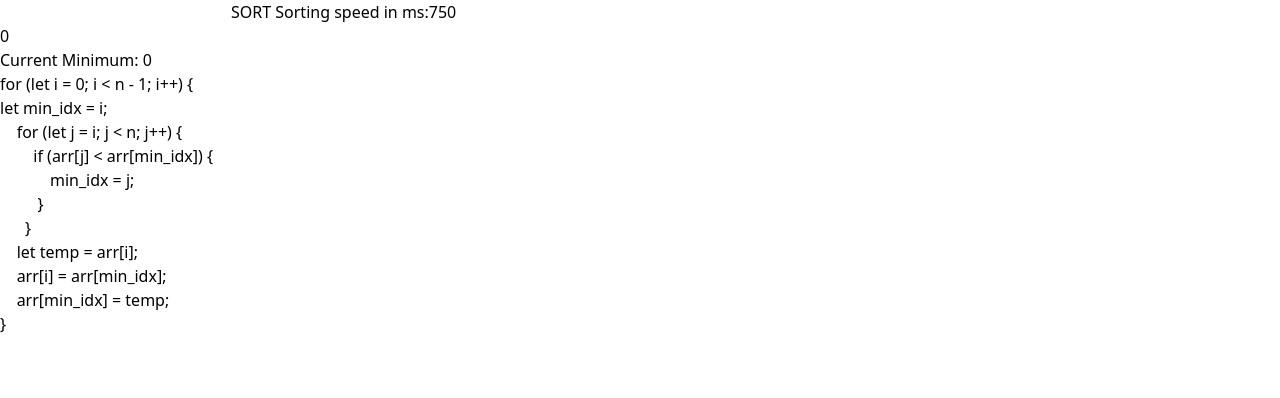
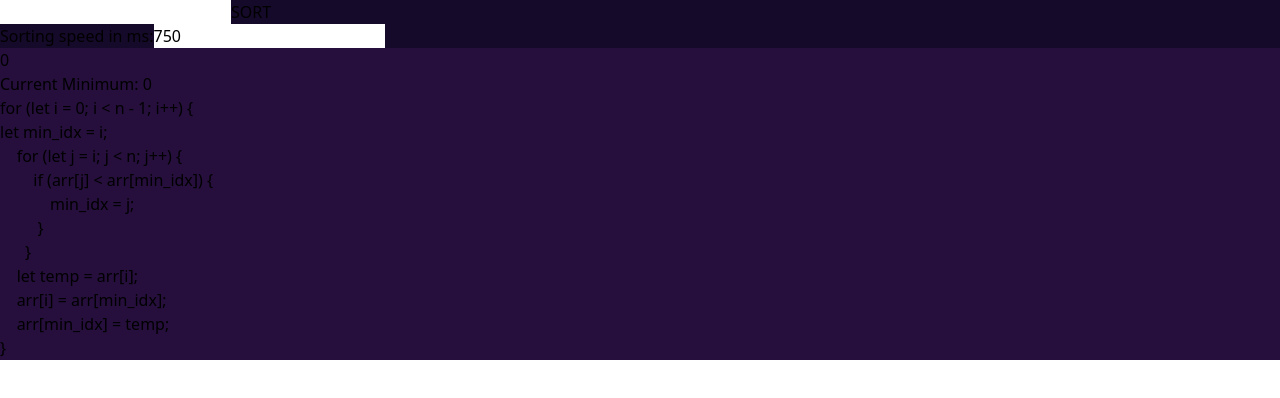
Before and after one commit to Albionii/World-of-Algorithms, a React (Vite) app in the folder woa/: page /ssort in a window 1280 px wide. Shown: the top 398 px of the page. Built offline with nearby package versions, Linux system fonts and the light colour scheme.

Commit message:
Small bug fixes large design changes
One small step for man a giant leap for mankind

```diff
--- a/woa/src/array/selectionSort.jsx
+++ b/woa/src/array/selectionSort.jsx
@@ -65,7 +65,7 @@ function selectionSort() {
   });
 
   async function handleText(num) {
-    divRefs.current[num].style.backgroundColor = 'blue';
+    divRefs.current[num].style.backgroundColor = '#219B9D';
     await delay(sortingSpeed);
     divRefs.current[num].style.backgroundColor = '';
 
@@ -81,10 +81,10 @@ function selectionSort() {
       let min_idx = i;
       setMinimum(min_idx);
       await handleText(1);
-      references.current[i].style.background = 'blue';
+      references.current[i].style.background = '#219B9D';
 
       for (let j = i + 1; j < n; j++) {
-        references.current[j].style.background = 'green';
+        references.current[j].style.background = '#4C1F7A';
 
         await handleText(2);
 
@@ -137,24 +137,27 @@ function selectionSort() {
 
   return (
     <div>
-      <div className='h-20 w-full bg-slate-700 flex items-center align-middle justify-center'>
+      <div className='h-20 w-full flex items-center align-middle justify-evenly' style={{backgroundColor: '#160a2a'}}>
         <div className=''>
           <input className='bg-slate-500 ' type="text" value={inputValue} onChange={handleInputs} />
-          <button onClick={sort}>SORT</button>
-          <label htmlFor="sortSpeed"> Sorting speed in ms:</label>
+          <button onClick={sort}
+           className='inline-block rounded bg-primary px-6 pb-2 pt-2.5 text-xs font-medium uppercase leading-normal text-white shadow-primary-3 transition duration-150 ease-in-out hover:bg-primary-accent-300 hover:shadow-primary-2 focus:bg-primary-accent-300 focus:shadow-primary-2 focus:outline-none focus:ring-0 active:bg-primary-600 active:shadow-primary-2 motion-reduce:transition-none dark:shadow-black/30 dark:hover:shadow-dark-strong dark:focus:shadow-dark-strong dark:active:shadow-dark-strong'>
+            SORT</button>
+          </div>
+        <div>
+        <label htmlFor="sortSpeed" className='text-white'> Sorting speed in ms:</label>
           <input className='bg-slate-500 ' id='sortSpeed' type="number" value={sortingSpeed} onChange={handleSortingSpeed} />
 
         </div>
-
       </div>
-      <div className='w-full h-screen bg-blue-950 flex items-center align-middle justify-center'>
+      <div className='w-full h-screen  flex items-center align-middle justify-center' style={{backgroundColor: '#260f3d'}}>
         {arrayData.map((element, index) => (
           <div
             key={index}
             ref={el => references.current[index] = el}
             className="w-10 h-10 border-2 border-violet-800  flex items-center align-middle justify-center flex-wrap"
             style={{
-              backgroundColor: minimumIndex == index ? 'red' : '',
+              backgroundColor: minimumIndex == index ? '#FF8000' : '',
             }}
           >
             <p className='font-semibold text-teal-700 '>{element}</p>
```
